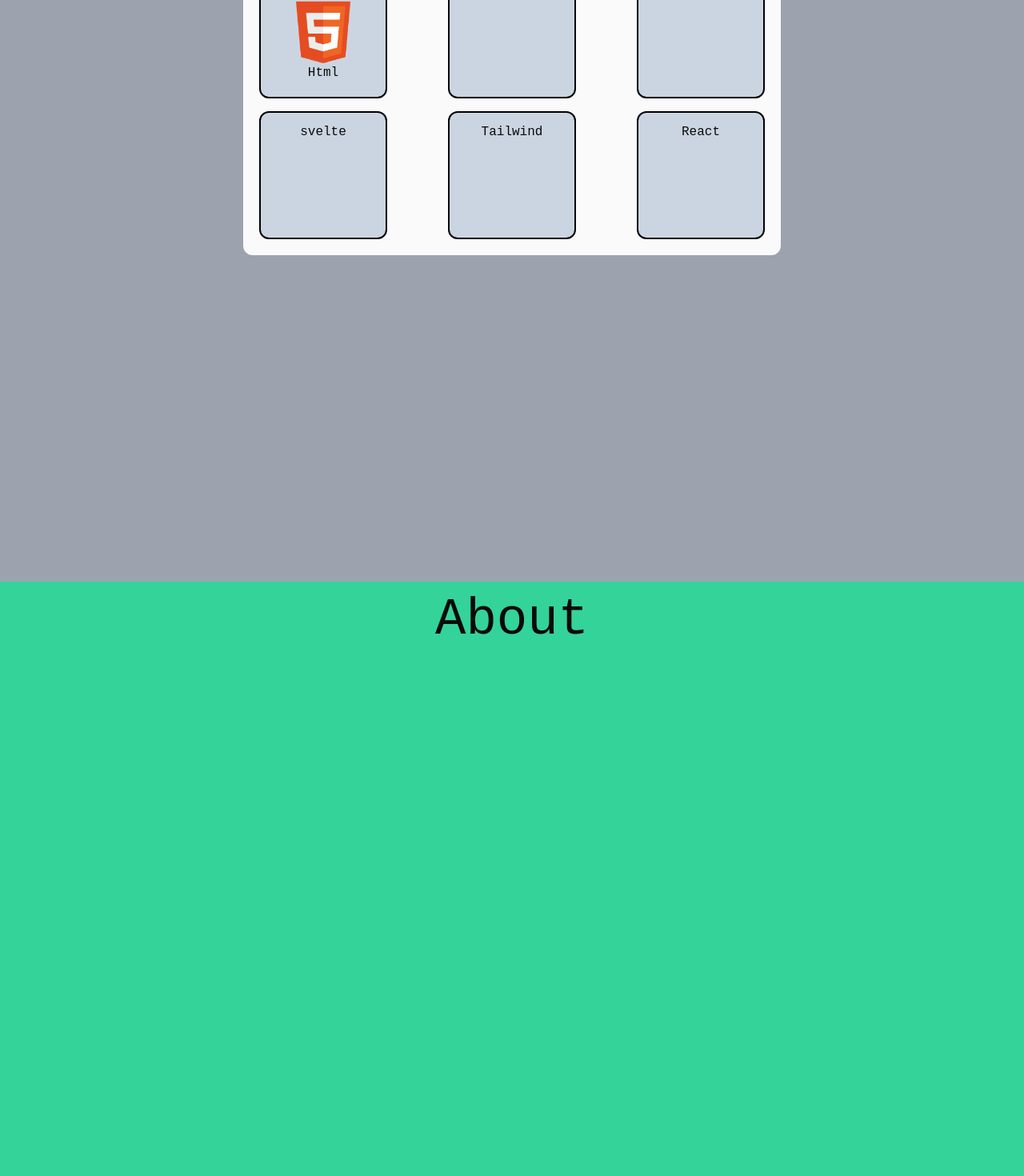
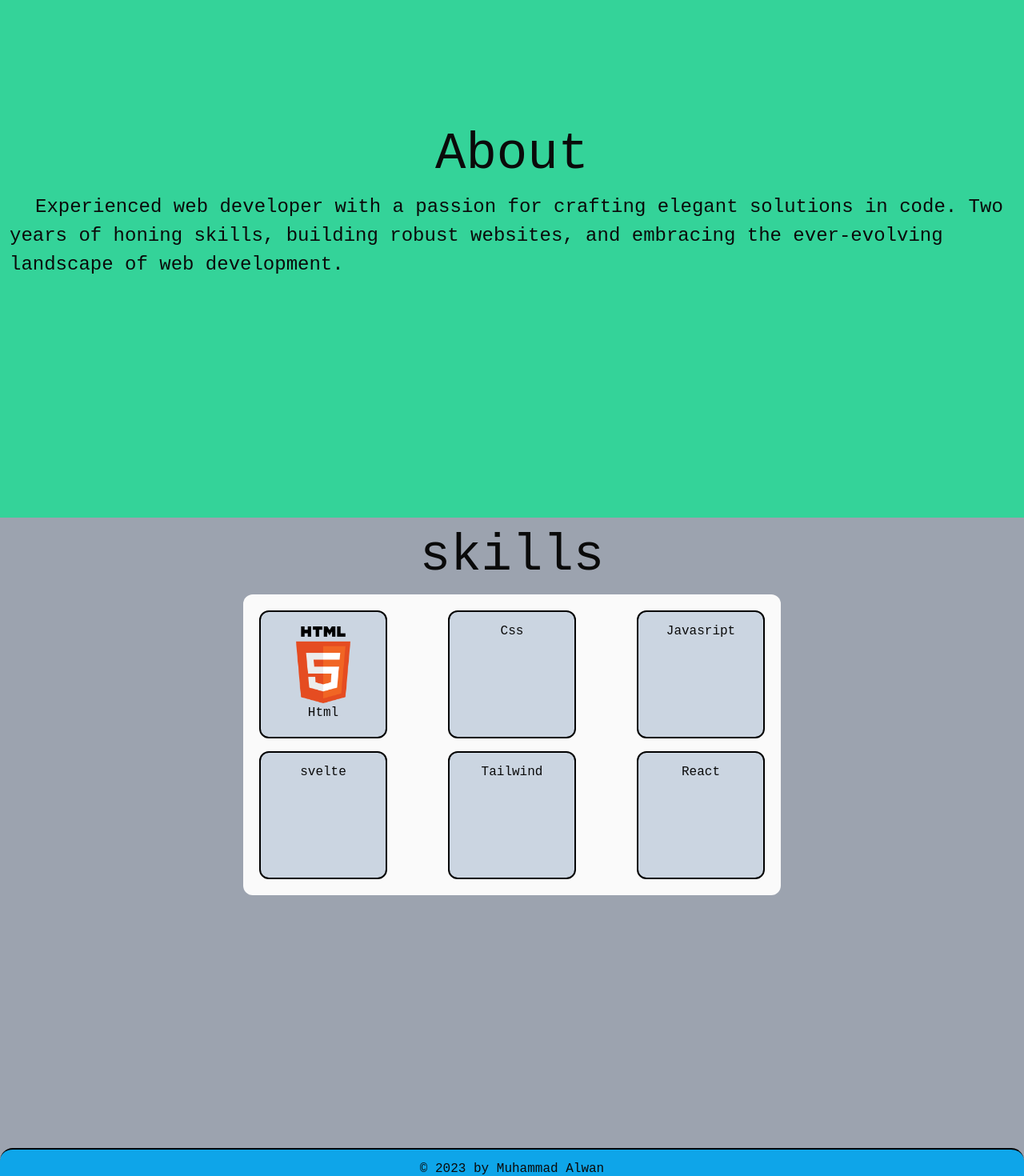
Before and after one commit to MuhammadAlwan30/Portfolio, a SvelteKit app: page / in a window 1280 px wide. Shown: the part 993-2463 px from the top of the page at 80% size. Built offline with nearby package versions, Linux system fonts and the light colour scheme.

Commit message:
update my own project after vacation

```diff
--- a/src/routes/+page.svelte
+++ b/src/routes/+page.svelte
@@ -13,7 +13,7 @@
 
 <body>
 	<header class="bg-solid" id="head">
-		<nav class="flex justify-between items-center w-[92%] mx-auto">
+		<nav class="flex justify-between items-center w-[92%] mx-auto" id="navbar">
 			<div id="logo" class="p-2 w-auto mx-2 flex cursor-pointer">
 				<img src="logo.svg" alt="logoimage" srcset="" class="mx-2" />M.Alwan
 			</div>
@@ -55,8 +55,17 @@
 		</div>
 	</section>
 
+	<!-- about section -->
+	<section id="about" class="min-h-screen bg-emerald-400 h-[95vh] w-full grid place-items-center">
+		<div class="m-1 p-2">
+			<h1 class="text-center">About</h1>
+			<h2 class="indent-8">Experienced web developer with a passion for crafting elegant solutions in code. Two years of honing skills, building robust websites, and embracing the ever-evolving landscape of web development.
+			</h2>
+		</div>
+		</section>
+
 	<!-- skill section -->
-	<section class="min-h-[110vh] block bg-gray-400">
+	<section class="min-h-[100vh] block bg-gray-400">
 		<h1 class="text-center">skills</h1>
 		<div
 			class="card-container m-auto mb-32 p-3 w-full max-w-2xl h-auto bg-solid flex justify-between flex-wrap rounded-xl">
@@ -96,9 +105,7 @@
 		</div>
 	</section>
 
-	<section id="about" class="bg-emerald-400 h-[105vh] w-full block">
-		<h1 class="text-center">About</h1>
-	</section>
+
 	<footer class="block bg-sky-500 text-center border-t-2 border-black rounded-t-2xl -mt-3 p-3 h-12">
 		&copy; 2023 by Muhammad Alwan
 	</footer>
```
